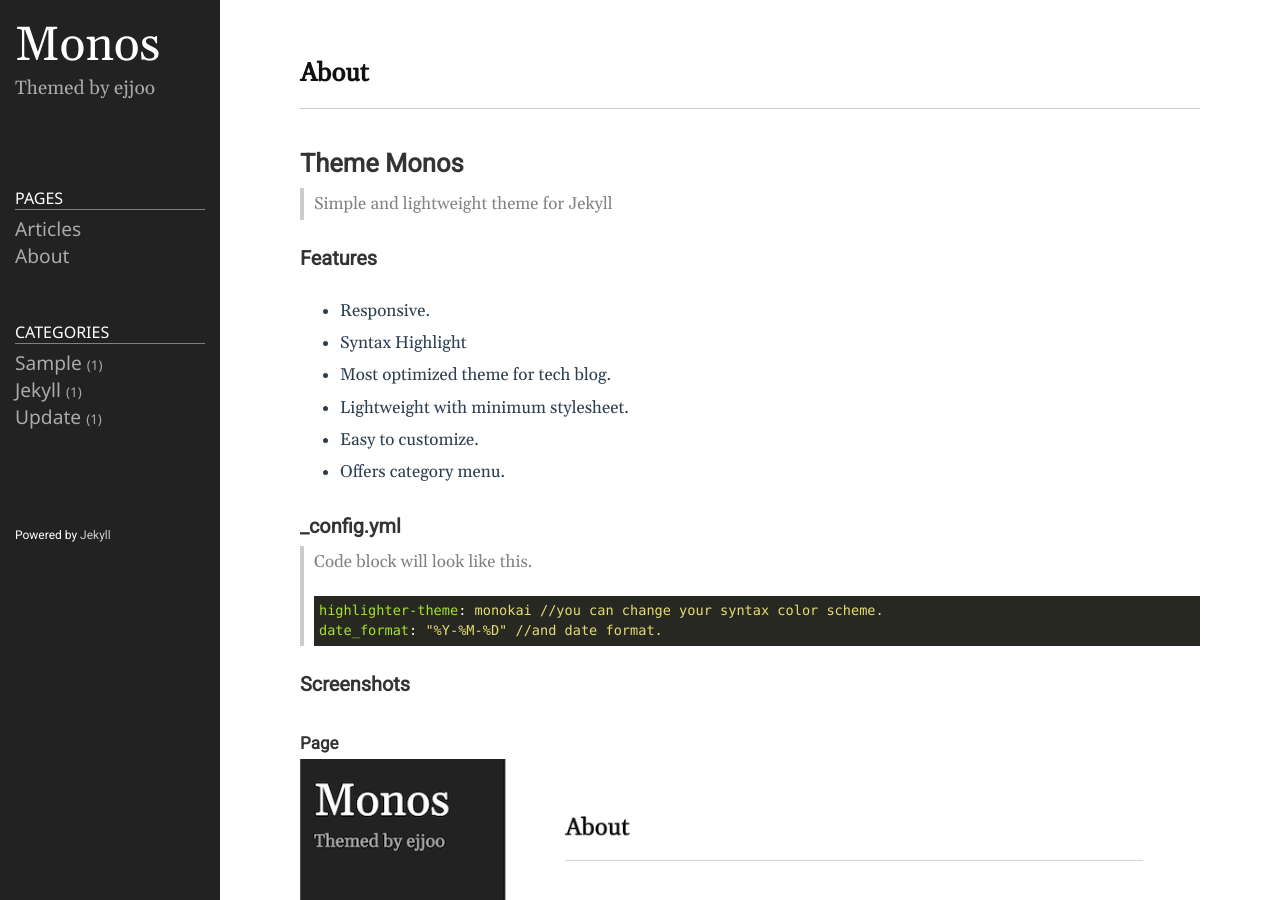
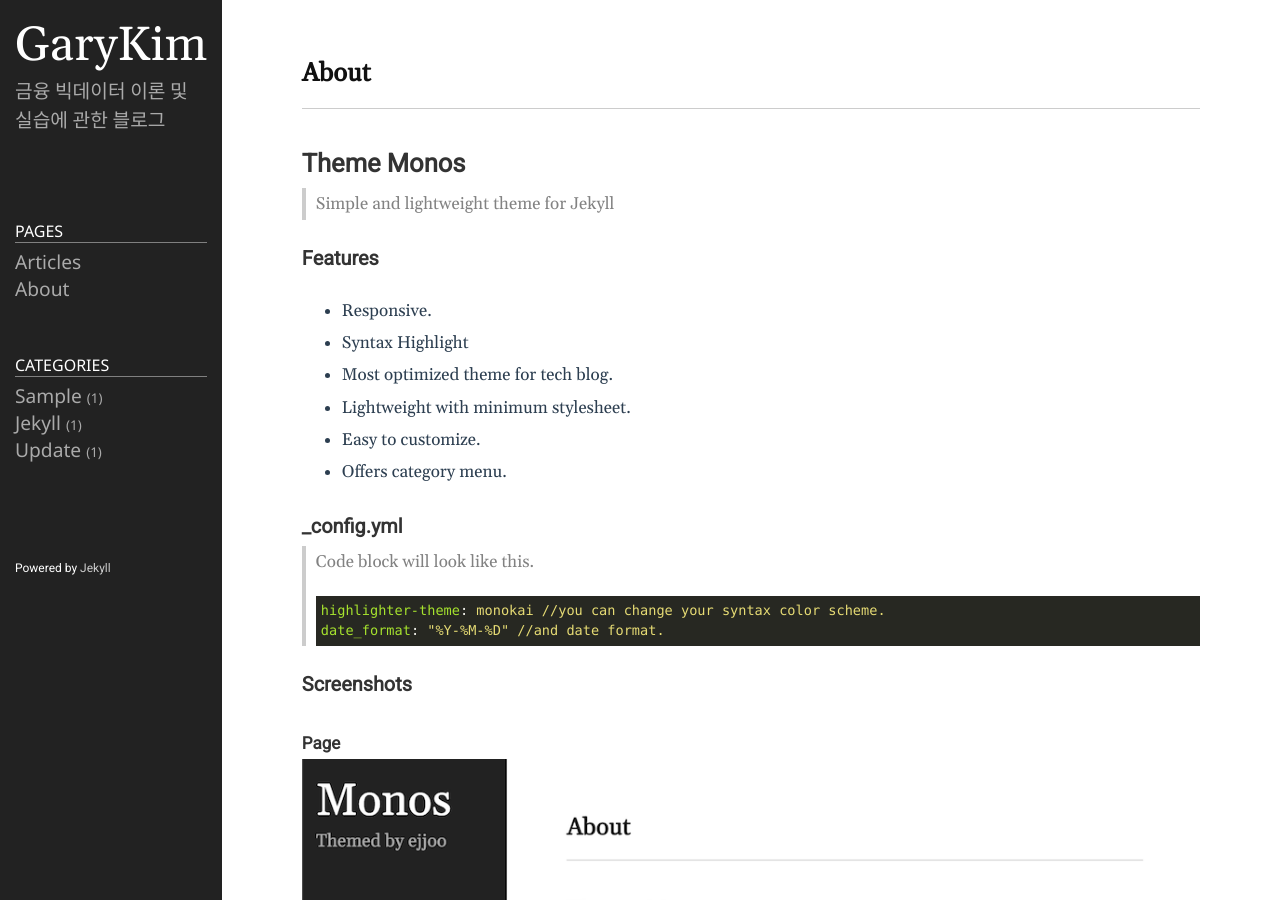
Before and after one commit to ubionFinance6/ubionFinance6.github.io, a Jekyll site: the page built from README.md, in a window 1280 px wide and 900 px high. Built offline with Jekyll 4.4.1, drawn with Linux system fonts in a browser that asks for light colours.

Commit message:
main page change

```diff
--- a/_config.yml
+++ b/_config.yml
@@ -18,13 +18,13 @@
 # You can create any custom variable you would like, and they will be accessible
 # in the templates via {{ site.myvariable }}.
 
-title: Monos
-email: ejjoo7994@gmail.com
+title: GaryKim
+email: moduedu@gmail.com
 description: >- # this means to ignore newlines until "baseurl:"
-  Themed by ejjoo
+  금융 빅데이터 이론 및 실습에 관한 블로그
 # baseurl: "/" # the subpath of your site, e.g. /blog
 # url: "http://ejjoo.github.io" # the base hostname & protocol for your site, e.g. http://example.com
-github_username: ejjoo
+github_username: ubinoFinance6
 highlighter: rouge
 svg:
   optimize: true
```
